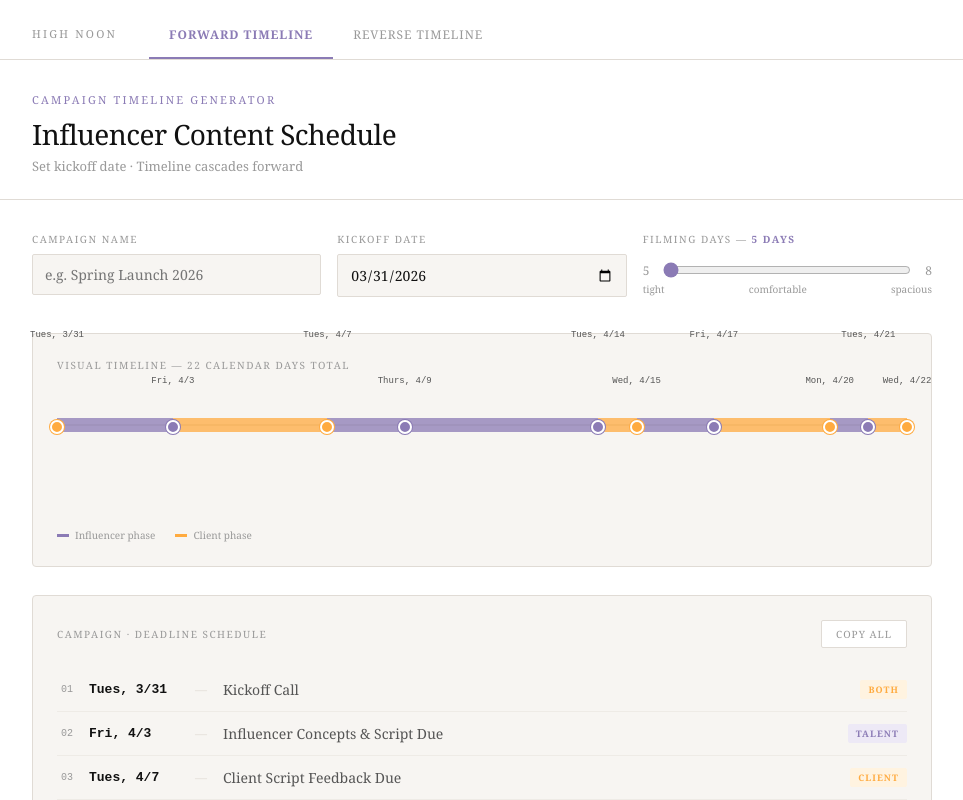
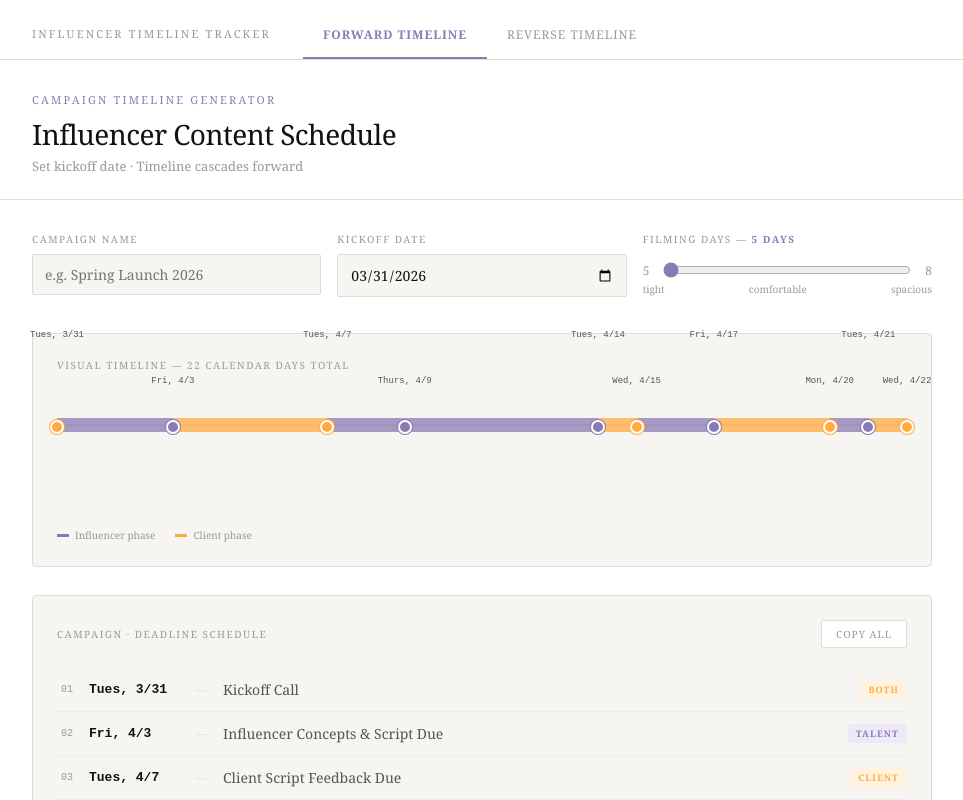
Before and after one commit to zkfruitrollup-emily/campaign-timeline, a React (Create React App) app: page / in a window 1280 px wide. Shown: the top 800 px of the page, without its empty margins (16-979 px from the left). Built offline with nearby package versions, Linux system fonts and the light colour scheme.

Commit message:
Update App.jsx

```diff
--- a/src/App.jsx
+++ b/src/App.jsx
@@ -15,7 +15,7 @@ export default function App() {
       {/* Top nav */}
       <div style={{ background: C.bg, borderBottom: `1px solid ${C.border}`, padding: "0 40px", display: "flex", alignItems: "center", gap: "0" }}>
         <div style={{ fontSize: "11px", letterSpacing: "0.2em", color: C.textMuted, textTransform: "uppercase", marginRight: "32px", padding: "16px 0" }}>
-          High Noon
+          Influencer Timeline Tracker
         </div>
         {[
           { id: "forward", label: "Forward Timeline" },
```
